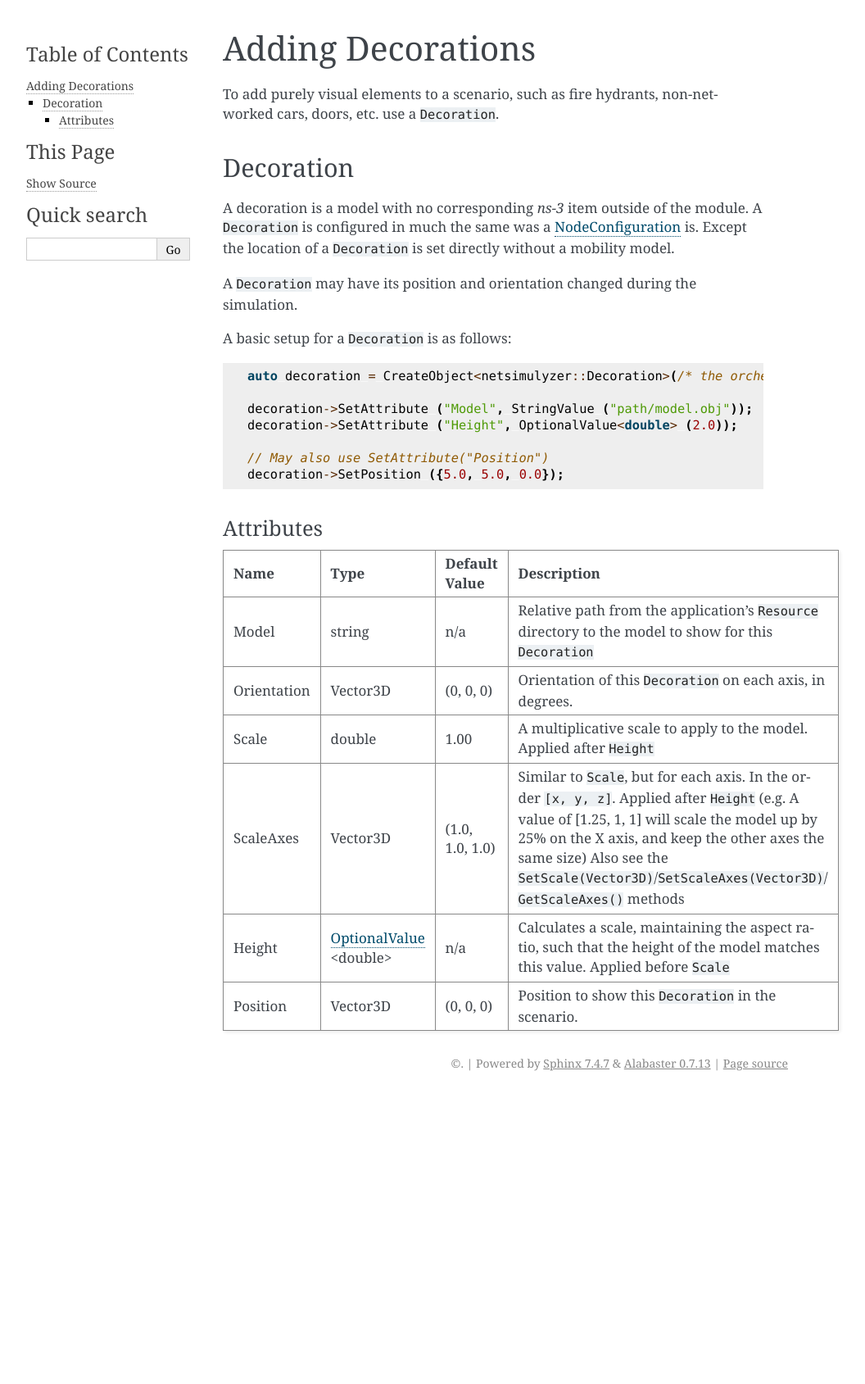
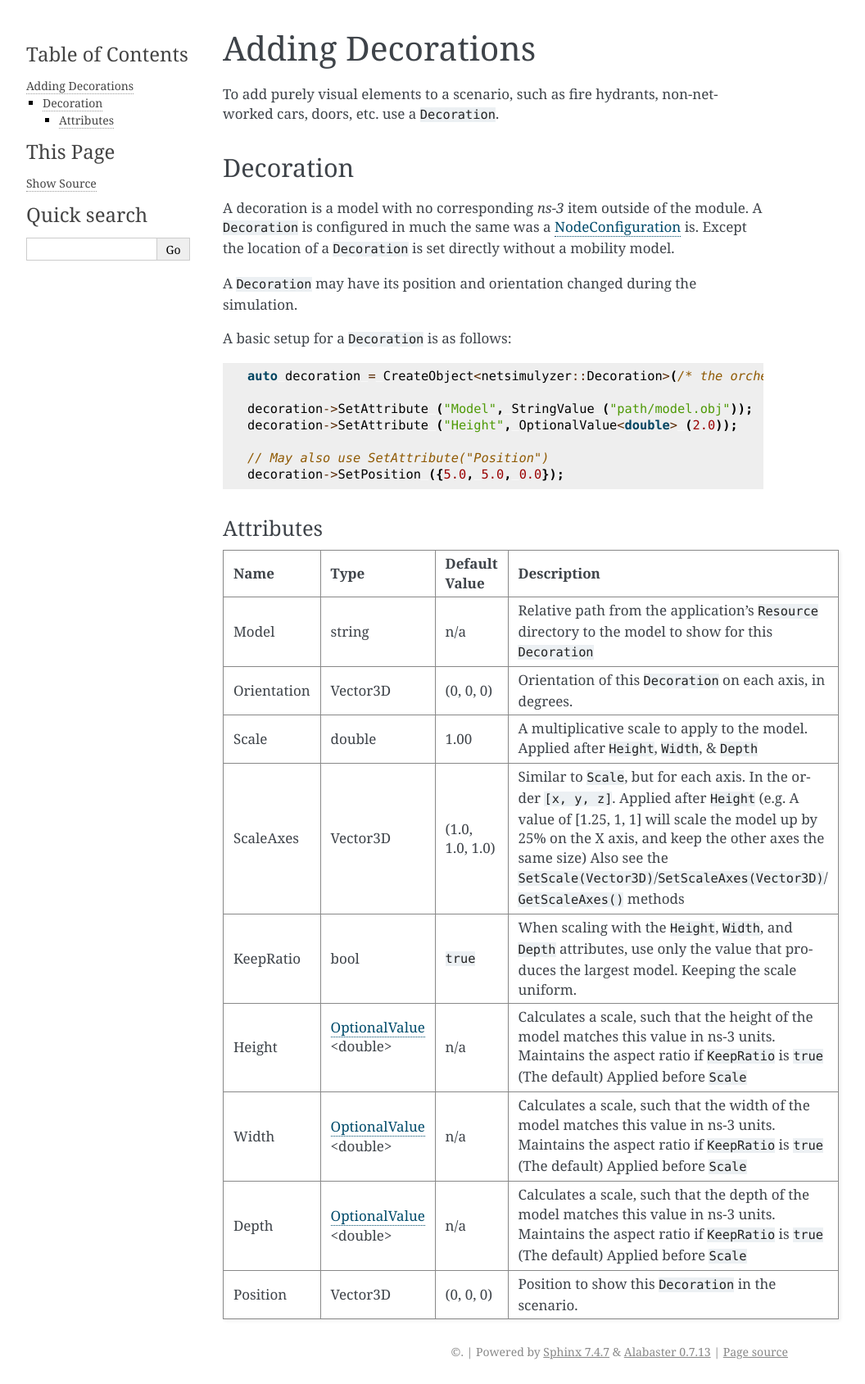
Before and after one commit to usnistgov/NetSimulyzer-ns3-module, a Sphinx documentation site: the page built from doc/source/decorations.rst, in a window 1280 px wide. Shown: the whole page at 82% size, without its empty margins (148-1204 px from the left). Built offline with Sphinx 7.4.7, drawn with Linux system fonts in a browser that asks for light colours; before the commit the page ends 1337 px from its top, so only the background shows below that.

Commit message:
Add `Width`, `Depth`, `KeepRatio` attributes
See: https://github.com/usnistgov/NetSimulyzer-ns3-module/issues/28

```diff
--- a/doc/source/decorations.rst
+++ b/doc/source/decorations.rst
@@ -42,7 +42,7 @@ Attributes
 | Orientation          | Vector3D                          | (0, 0, 0)       | Orientation of this ``Decoration`` on each axis, in degrees. |
 +----------------------+-----------------------------------+-----------------+--------------------------------------------------------------+
 | Scale                | double                            | 1.00            | A multiplicative scale to apply to the model.                |
-|                      |                                   |                 | Applied after ``Height``                                     |
+|                      |                                   |                 | Applied after ``Height``, ``Width``, & ``Depth``             |
 +----------------------+-----------------------------------+-----------------+--------------------------------------------------------------+
 | ScaleAxes            | Vector3D                          | (1.0, 1.0, 1.0) | Similar to ``Scale``, but for each axis. In the order        |
 |                      |                                   |                 | ``[x, y, z]``.  Applied after ``Height``                     |
@@ -52,8 +52,23 @@ Attributes
 |                      |                                   |                 | ``SetScale(Vector3D)``/``SetScaleAxes(Vector3D)``/           |
 |                      |                                   |                 | ``GetScaleAxes()`` methods                                   |
 +----------------------+-----------------------------------+-----------------+--------------------------------------------------------------+
-| Height               | :ref:`optional-value` <double>    | n/a             | Calculates a scale, maintaining the aspect ratio, such       |
-|                      |                                   |                 | that the height of the model matches this value.             |
+| KeepRatio            | bool                              | ``true``        | When scaling with the ``Height``, ``Width``,                 |
+|                      |                                   |                 | and ``Depth`` attributes, use only the value that            |
+|                      |                                   |                 | produces the largest model. Keeping the scale uniform.       |
++----------------------+-----------------------------------+-----------------+--------------------------------------------------------------+
+| Height               | :ref:`optional-value` <double>    | n/a             | Calculates a scale, such that the height of the model        |
+|                      |                     |             |                 | matches this value in ns-3 units. Maintains the aspect       |
+|                      |                                   |                 | ratio if  ``KeepRatio`` is ``true`` (The default)            |
+|                      |                                   |                 | Applied before ``Scale``                                     |
++----------------------+-----------------------------------+-----------------+--------------------------------------------------------------+
+| Width                | :ref:`optional-value` <double>    | n/a             | Calculates a scale, such that the width of the model         |
+|                      |                                   |                 | matches this value in ns-3 units. Maintains the aspect       |
+|                      |                                   |                 | ratio if  ``KeepRatio`` is ``true`` (The default)            |
+|                      |                                   |                 | Applied before ``Scale``                                     |
++----------------------+-----------------------------------+-----------------+--------------------------------------------------------------+
+| Depth                | :ref:`optional-value` <double>    | n/a             | Calculates a scale, such that the depth of the model         |
+|                      |                                   |                 | matches this value in ns-3 units. Maintains the aspect       |
+|                      |                                   |                 | ratio if  ``KeepRatio`` is ``true`` (The default)            |
 |                      |                                   |                 | Applied before ``Scale``                                     |
 +----------------------+-----------------------------------+-----------------+--------------------------------------------------------------+
 | Position             | Vector3D                          | (0, 0, 0)       | Position to show this ``Decoration`` in the scenario.        |
```
Also changed, not shown: doc/source/nodes.rst (+17 -2 lines), 5 other files.
